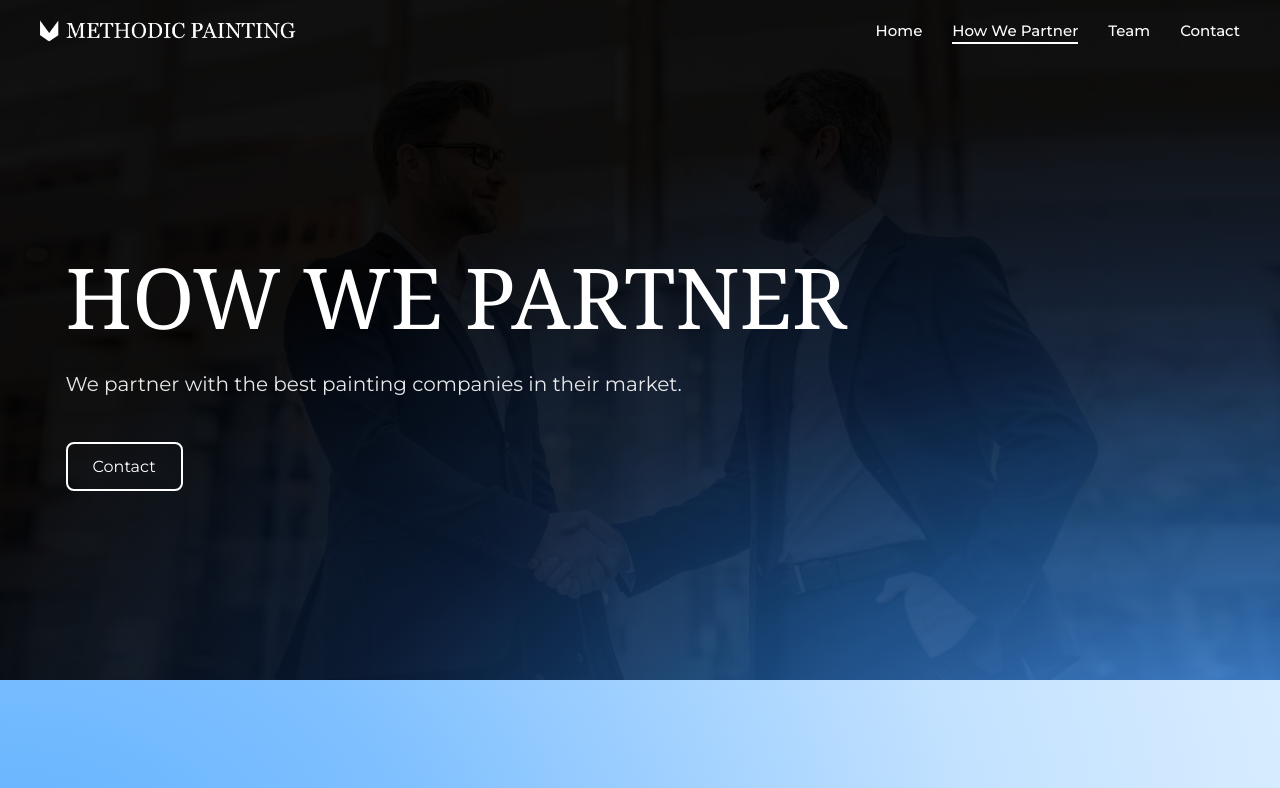
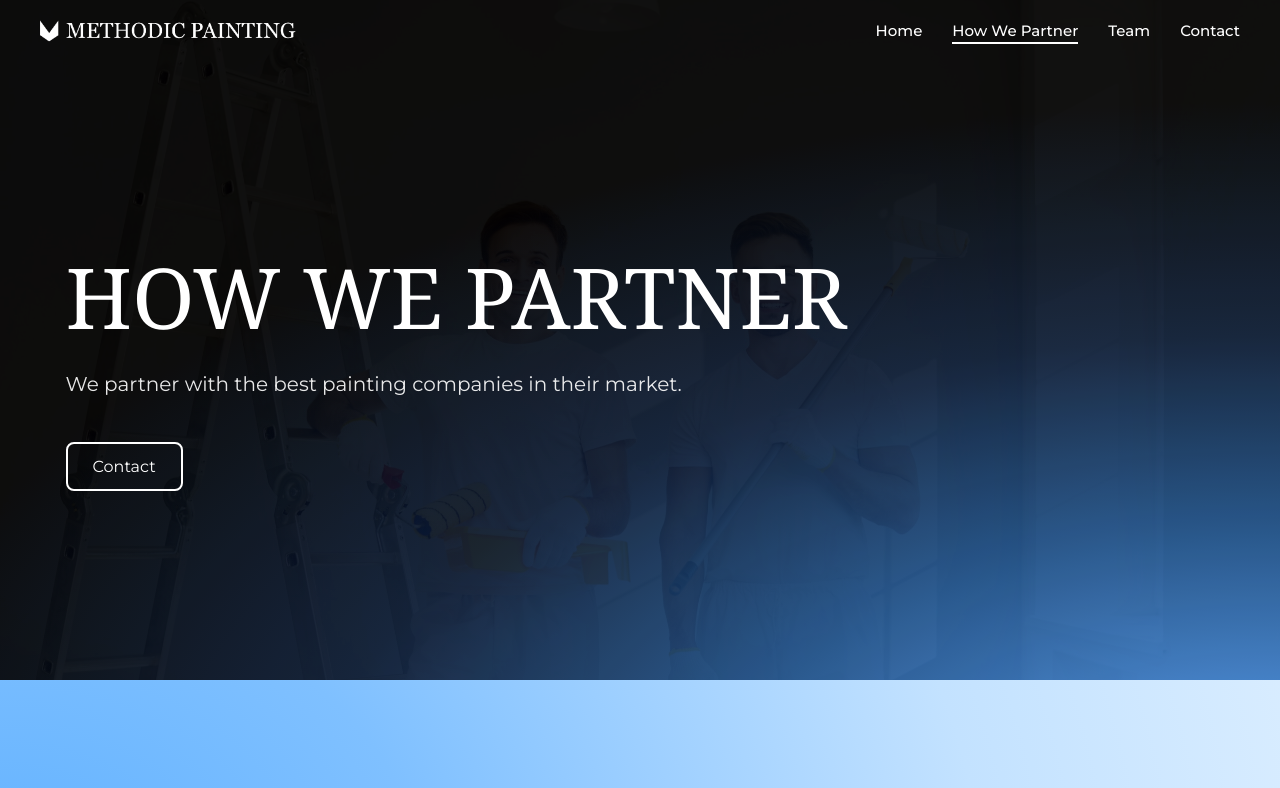
Before and after one commit to gkmestler/methodicpaintingsitemain, a Next.js app: page /how-we-partner in a window 1280 px wide. Shown: the top 788 px of the page. Built offline with nearby package versions, Linux system fonts and the light colour scheme.

Commit message:
Remove the Support section from How We Partner and swap the hero photo for the painters

```diff
--- a/app/how-we-partner/page.tsx
+++ b/app/how-we-partner/page.tsx
@@ -41,7 +41,7 @@ export default function HowWePartnerPage() {
         buttonLabel="Contact"
         tone="dark"
         size="tall"
-        backgroundImage="/images/partner-handshake.jpg"
+        backgroundImage="/images/partner-painters.jpg"
       />
 
       <Statement heading="Strength in numbers with the power of autonomy" tone="light">
@@ -71,12 +71,6 @@ export default function HowWePartnerPage() {
 
       <CardGrid cards={cards} tone="light" />
 
-      <Statement heading="Support customized for you and your business" tone="black">
-        <p>
-          Get the partnership without the corporate layer. Benefits of ownership, none of the 11pm bookkeeping.
-        </p>
-      </Statement>
-
       <Closer line1="If you want to go fast, go alone." line2="If you want to go far, go together." buttonLabel="Contact" style="serif" />
     </main>
   )
```
Also changed, not shown: public/images/partner-handshake.jpg (deleted), public/images/partner-painters.jpg (added).
